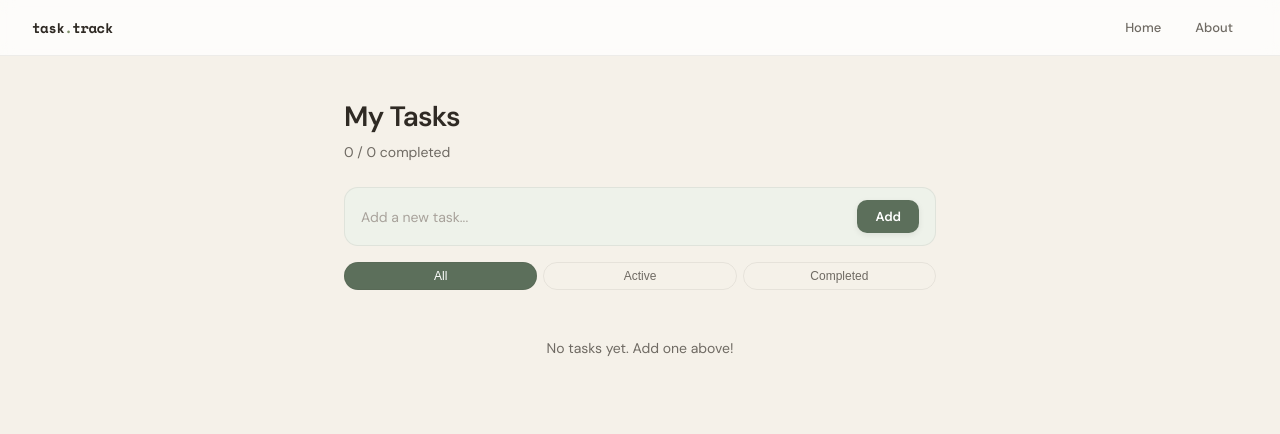
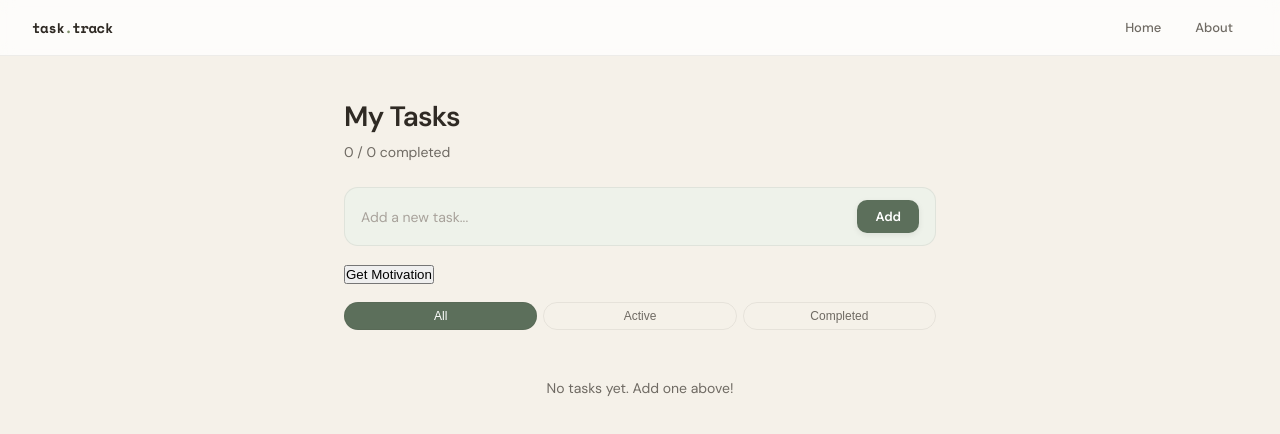
Before and after one commit to Sahar110201/Task-Tracker, a Next.js app: page / in a window 1280 px wide. Shown: the top 434 px of the page. Built offline with nearby package versions, Linux system fonts and the light colour scheme.

Commit message:
API integration

```diff
--- a/app/page.js
+++ b/app/page.js
@@ -2,10 +2,15 @@
 import { useState, useEffect } from "react";
 import TaskInput from "../components/TaskInput";
 import TaskList from "../components/TaskList";
+import { fetchQuote } from "../utils/api";
 
 export default function Home() {
   const [tasks, setTasks] = useState([]);
-  const [filter, setFilter] = useState("all"); // ✅ MOVE HERE
+  const [filter, setFilter] = useState("all"); // MOVE HERE
+  // State for storing API quote data and handling loading/error states
+  const [quote, setQuote] = useState(null);
+  const [loading, setLoading] = useState(false);
+  const [error, setError] = useState(null);
 
   useEffect(() => {
     const saved = localStorage.getItem("tasks");
@@ -30,7 +35,23 @@ export default function Home() {
     setTasks(tasks.filter(t => t.id !== id));
   };
 
-  // ✅ FILTER LOGIC HERE
+  // Function to fetch a motivational quote from API and update UI state
+  const handleFetchQuote = async () => {
+    setLoading(true);
+
+    const result = await fetchQuote();
+
+    if (result) {
+      setQuote(result);
+      setError(null);
+    } else {
+      setError("Could not load quote");
+    }
+
+    setLoading(false);
+  };
+
+  // FILTER LOGIC HERE
   const filteredTasks = tasks.filter(task => {
     if (filter === "active") return !task.completed;
     if (filter === "completed") return task.completed;
@@ -47,7 +68,21 @@ export default function Home() {
 
       <TaskInput onAdd={addTask} />
 
-      {/* ✅ FILTER BUTTONS */}
+      {/* Motivation quote section API placeholder */}
+      <div className="quote-box">
+        <button onClick={handleFetchQuote}>Get Motivation</button>
+
+        {loading && <p>Loading...</p>}
+        {error && <p>{error}</p>}
+
+        {quote && (
+          <p>
+            "{quote.text}" — {quote.author}
+          </p>
+        )}
+      </div>
+
+      {/* FILTER BUTTONS */}
       <div className="filters">
         <button
           className={filter === "all" ? "active" : ""}
@@ -71,7 +106,7 @@ export default function Home() {
         </button>
       </div>
 
-      {/* ✅ USE filteredTasks HERE */}
+      {/* USE filteredTasks HERE */}
       <TaskList
         tasks={filteredTasks}
         onToggle={toggleTask}
```
Also changed, not shown: app/TaskItem.js (deleted, +0 -17 lines).
